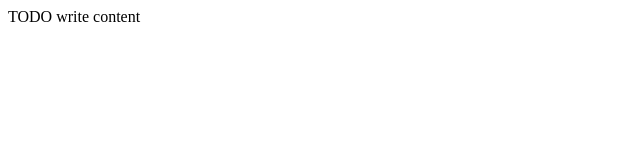
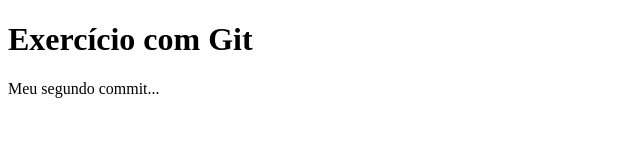
Before and after one commit to ramonchiara/ExercicioComGit, a plain HTML site: page public_html/index.html in a window 1280 px wide. Shown: the whole page, without its empty margins (0-640 px from the left). Drawn offline with Linux system fonts and the light colour scheme.

Commit message:
Conteúdo inicial.

```diff
--- a/public_html/index.html
+++ b/public_html/index.html
@@ -1,16 +1,12 @@
 <!DOCTYPE html>
-<!--
-To change this license header, choose License Headers in Project Properties.
-To change this template file, choose Tools | Templates
-and open the template in the editor.
--->
 <html>
     <head>
-        <title>TODO supply a title</title>
+        <title>Exercício com Git</title>
         <meta charset="UTF-8">
         <meta name="viewport" content="width=device-width, initial-scale=1.0">
     </head>
     <body>
-        <div>TODO write content</div>
+        <h1>Exercício com Git</h1>
+        <p>Meu segundo commit...</p>
     </body>
 </html>
```
